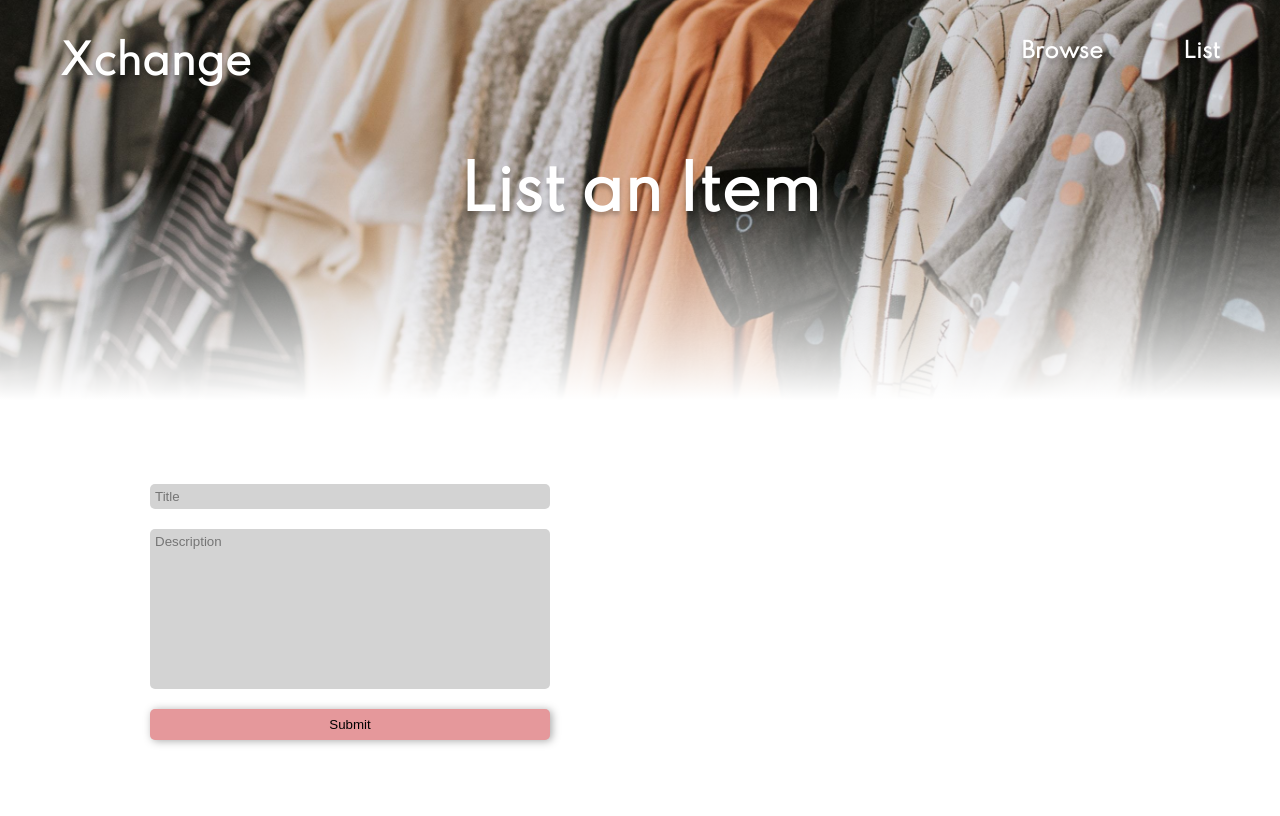
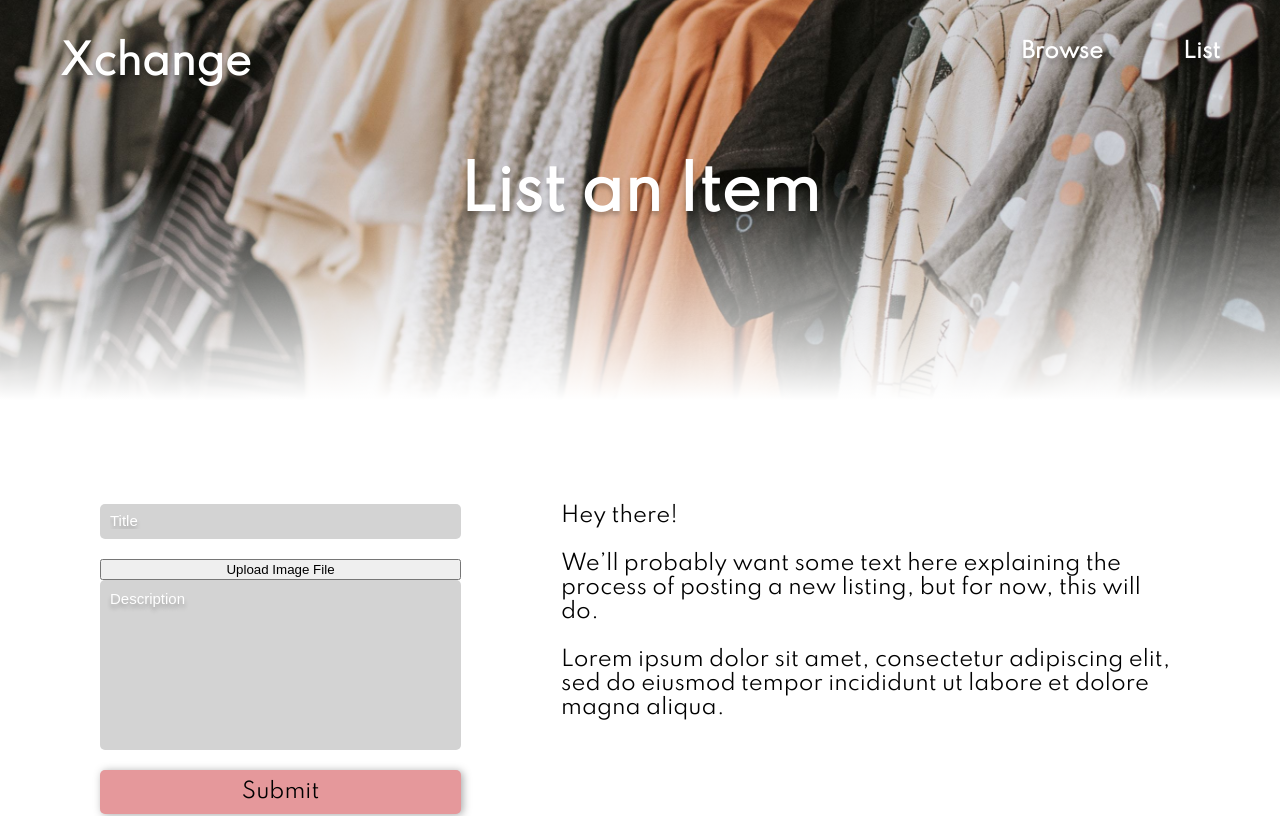
Before and after one commit to bergerm613/Xchange, a React (Create React App) app: page /newpost in a window 1280 px wide. Shown: the top 816 px of the page. Built offline with nearby package versions, Linux system fonts and the light colour scheme.

Commit message:
added image file upload and paragraph

```diff
--- a/src/App.css
+++ b/src/App.css
@@ -151,14 +151,15 @@
   text-shadow: 0px 4px 4px rgba(0, 0, 0, 0.25);
 }
 
+.form_and_par {
+  margin: 100px 100px;
+}
+
 .form_container {
   display: flex;
   flex-direction: column;
-  width: 400px;
-  margin-top: 80px;
-  margin-left: 150px;
-  margin-right: 80px;
-  margin-bottom: 100px;
+  width: 800px;
+  margin-right: 100px;
 }
 
 .input_title {
@@ -167,7 +168,22 @@
   border: none;
   border-radius: 5px;
   margin-bottom: 20px;
-  padding: 5px;
+  padding: 10px;
+}
+
+.input_title::placeholder {
+  color: white;
+  text-shadow: 0px 4px 4px rgba(0, 0, 0, 0.25);
+  font-size: 15px;
+}
+
+.image_file {
+  margin-bottom: 20px;
+  background: lightgrey;
+  border: none;
+  border-radius: 5px;
+  padding: 10px;
+  color: transparent;
 }
 
 .description_text_area {
@@ -177,16 +193,22 @@
   border: none;
   border-radius: 5px;
   margin-bottom: 20px;
-  padding: 5px;
+  padding: 10px;
+}
+
+.description_text_area::placeholder {
+  color: white;
+  text-shadow: 0px 4px 4px rgba(0, 0, 0, 0.25);
+  font-size: 15px;
 }
 
 .submit_btn {
-  font-family: Arial, Helvetica, sans-serif;
   background: #E5989B;
   padding: 8px 25px 8px;
   border-radius: 5px;
   border: none;
   box-shadow: 2px 1px 9px rgb(0 0 0 / 34%);
+  padding: 10px;
 }
 .submit_btn:focus {
   outline: none;
--- a/src/NewPostPage.js
+++ b/src/NewPostPage.js
@@ -6,10 +6,18 @@ class NewPostPage extends Component {
     super(props);
     this.state = {
       title: '',
+      imageFile: '',
       description: ''
     };
 
     this.handleSubmit = this.handleSubmit.bind(this);
+
+    const hiddenFileInput = React.createRef();
+  }
+
+  fileUploaded(event) {
+    const file = event.target.files[0];
+    this.setState({ imageFile: file });
   }
 
   handleSubmit(event) {
@@ -22,6 +30,7 @@ class NewPostPage extends Component {
       <div>
         <div className="spartan list_an_item">List an Item</div>
 
+        <div className="form_and_par flex">
           <form className="form_container" onSubmit={this.handleSubmit}>
             <input
               className="input_title"
@@ -30,6 +39,14 @@ class NewPostPage extends Component {
               required="true"
               value={this.state.title}
               onChange={event => this.setState({ title: event.target.value })} />
+
+            <button onClick={this.fileUploaded}>Upload Image File</button>
+
+            <input
+              style={{ display: 'none' }}
+              type="file"
+              accept="image/png, image/jpeg"
+              ref={this.hiddenFileInput} />
 
             <textarea
               className="description_text_area"
@@ -40,8 +57,16 @@ class NewPostPage extends Component {
               value={this.state.description}
               onChange={event => this.setState({ description: event.target.value })} />
 
-          <input className="submit_btn" type="submit" value="Submit" />
+            <input className="submit_btn spartan size_21" type="submit" value="Submit" />
           </form>
+          <div className="txt_paragraph spartan size_21">
+            Hey there! <br /> <br />
+            We’ll probably want some text here explaining the process of posting a new listing,
+            but for now, this will do. <br /><br />
+            Lorem ipsum dolor sit amet, consectetur adipiscing elit,
+            sed do eiusmod tempor incididunt ut labore et dolore magna aliqua.
+          </div>
+        </div>
       </div>
     )
   }
```
Lines whose indentation alone changed are shown as unchanged.
